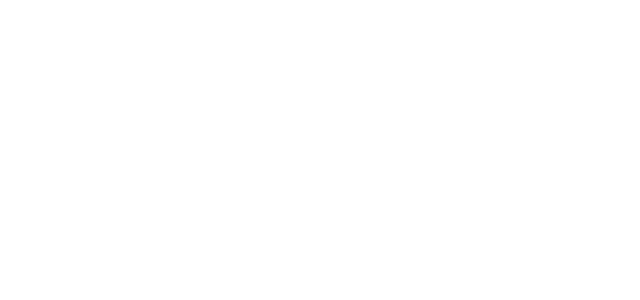
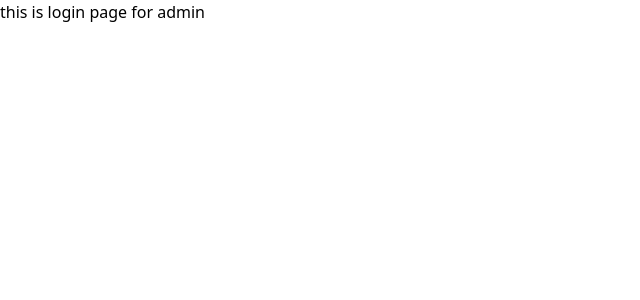
Before and after one commit to rahanyas/reactAdmin-panel, a React (Vite) app in the folder frontend/: page /adminLogin in a window 1280 px wide. Before the commit this address had no page. Shown: the top 300 px of the page, without its empty margins (0-640 px from the left). Built offline with nearby package versions, Linux system fonts and the light colour scheme.

Commit message:
created login page for admin

```diff
--- a/frontend/src/App.jsx
+++ b/frontend/src/App.jsx
@@ -2,14 +2,14 @@
 import { BrowserRouter, Routes, Route, Navigate } from "react-router-dom";
 import { Fragment } from "react";
 import { UserProvider } from "./context/UserContext";
-import Login from "./Pages/Login";
-import SignIn from "./Pages/SignIn";
-import Home from "./Pages/Home";
+import Login from "./Pages/userUi/Login";
+import SignIn from "./Pages//userUi/SignIn";
+import Home from "./Pages//userUi/Home";
 import HomeRedirect from "./utils/HomeRedirect";
 import useUser from "./context/UserContext";
-import Cart from "./Pages/Cart";
+import Cart from "./Pages/userUi/Cart";
 
-import "./App.css";
+import AdminLogin from "./Pages/adminUI/LoginAdmin";
 
 function ProtectedRoute({ children }) {
   const { user } = useUser();
@@ -45,6 +45,8 @@ function App() {
                 <Cart />
               </ProtectedRoute>
             }/>
+
+            <Route path="/adminLogin" element={<AdminLogin/>}/>
           </Routes>
         </BrowserRouter>
       </UserProvider>
--- /dev/null
+++ b/frontend/src/Pages/adminUI/LoginAdmin.jsx
@@ -0,0 +1,11 @@
+
+
+const AdminLogin = () => {
+  return (
+    <div>
+    this is login page for admin
+    </div>
+  )
+};
+
+export default AdminLogin
--- a/frontend/src/Pages/Home.jsx
+++ b/frontend/src/Pages/userUI/Home.jsx
@@ -1,7 +1,7 @@
 import { useEffect, useState } from "react";
-import Navbar from "../components/Navbar";
+import Navbar from "../../components/Navbar";
 import axios from "axios";
-import baseApi from "../utils/api";
+import baseApi from "../../utils/api";
 
 const Home = () => {
   const [products, setProducts] = useState([]);
--- a/frontend/src/Pages/Login.jsx
+++ b/frontend/src/Pages/userUI/Login.jsx
@@ -1,7 +1,7 @@
 import { useState } from "react";
 import { Link, useNavigate } from "react-router-dom";
-import baseApi from "../utils/api";
-import useUser from "../context/UserContext";
+import baseApi from "../../utils/api";
+import useUser from "../../context/UserContext";
 const Login = () => {
 
   const navigate = useNavigate();
--- a/frontend/src/Pages/SignIn.jsx
+++ b/frontend/src/Pages/userUI/SignIn.jsx
@@ -1,7 +1,7 @@
 import { Link , useNavigate} from "react-router-dom";
 import { useState } from "react";
 
-import useUser from "../context/UserContext";
+import useUser from "../../context/UserContext";
 
 const SignIn = () => {
 
```
Also changed, not shown: frontend/src/Pages/userUI/Cart.jsx (renamed from frontend/src/Pages/Cart.jsx, +4 -3 lines), frontend/src/App.css (deleted).
